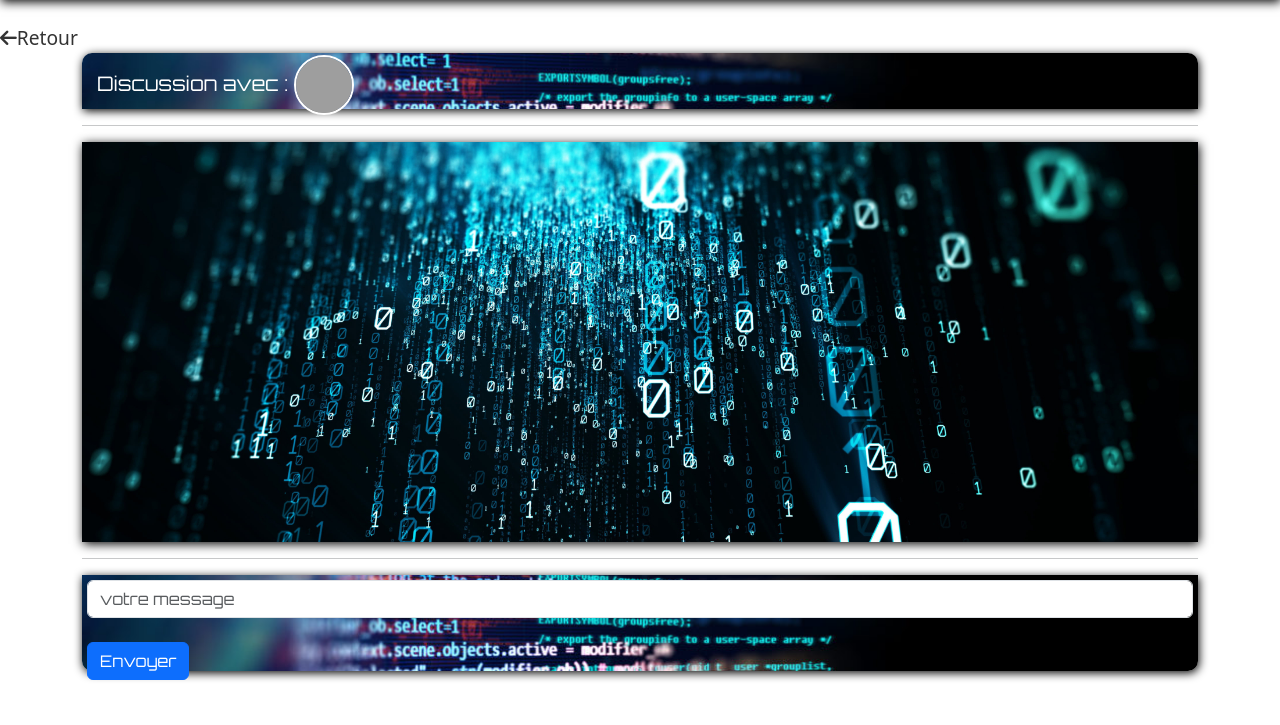
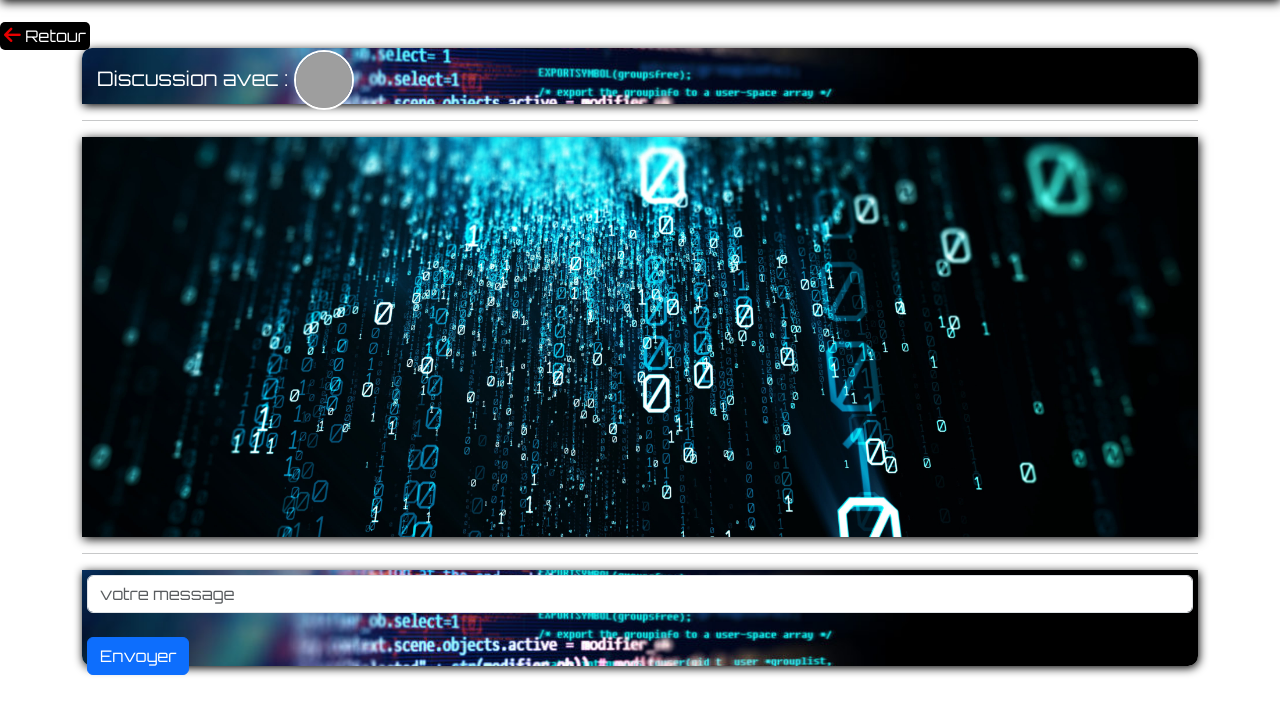
Before and after one commit to apexdevweb/code-farmers, a PHP site: page /mp.php?id=79 in a window 1280 px wide; the page is wider, and only the part inside the window is pictured. Shown: the part 75-800 px from the top of that part. Run offline with PHP 8.4, Linux system fonts and the light colour scheme; a user stored in the database is signed in; data comes from the database, SQL or seed files in the repository; some libraries are stand-ins or nearby versions; grey boxes are pictures that could not be loaded.

Commit message:
Version 1.0

```diff
--- a/asset/style.css
+++ b/asset/style.css
@@ -11,6 +11,22 @@ body {
 textarea {
   resize: none;
 }
+/*petit liens de retour*/
+.btnRetour {
+  height: auto;
+  width: auto;
+  border-radius: 5px;
+  padding: 4px;
+  background-color: #000;
+  color: #fff;
+  font-family: "Orbitron", sans-serif;
+  font-size: 1rem;
+}
+.btnRetour > i {
+  color: #e60000;
+}
+
+/*petit liens de retour FIN*/
 /*********NAVBAR***********/
 .nav-link {
   font-size: 0.9rem;
@@ -551,7 +567,7 @@ p {
 }
 /**************editeur profil FIN*********************/
 /*********************MESSAGERIE********************************/
-#messages > .container-msg {
+#messages > .containermsg {
   padding: 3px;
   height: 50vh;
   width: 100%;
@@ -588,16 +604,16 @@ p {
   border-bottom-right-radius: 10px;
 }
 /*scrollbar custom message*/
-.container-msg ::-webkit-scrollbar {
+.containermsg ::-webkit-scrollbar {
   height: 5px;
   width: 7px;
   border-radius: 15px;
 }
-.container-msg ::-webkit-scrollbar-track {
+.containermsg ::-webkit-scrollbar-track {
   background-color: #000;
   border-radius: 15px;
 }
-.container-msg ::-webkit-scrollbar-thumb {
+.containermsg ::-webkit-scrollbar-thumb {
   background: linear-gradient(#000, #e60000, #000);
   border-radius: 15px;
 }
--- a/login.php
+++ b/login.php
@@ -35,7 +35,7 @@ include "includes/head.php";
         <img src="asset/wallpapper/Logo2.png" style="width: 99%; height: auto;">
         <br>
         <br>
-        <a href="index.php"><i class="fa-solid fa-arrow-left"></i>Retour</a>
+        <a href="index.php" class="btnRetour"><i class="fa-solid fa-arrow-left"></i> Retour</a>
         <br>
         <br>
         <form method="POST">
@@ -56,7 +56,7 @@ include "includes/head.php";
             <button type="submit" class="btn btn-primary" name="connexion">Connection</button>
         </form>
         <br>
-        <a href="signup.php">Je n'ai pas encore de compte, je m'inscris<i class="fa-solid fa-arrow-right"></i></a>
+        <a href="signup.php" class="btnRetour">Je n'ai pas encore de compte, je m'inscris <i class="fa-solid fa-arrow-right"></i></a>
     </div>
 </body>
 
--- a/mp.php
+++ b/mp.php
@@ -14,13 +14,13 @@ include("includes/head.php");
     include("includes/navbar.php");
     ?>
     <br>
-    <a href="messagerie.php"><i class="fa-solid fa-arrow-left"></i>Retour</a>
+    <a href="messagerie.php" class="btnRetour"><i class="fa-solid fa-arrow-left"></i> Retour</a>
     <br>
     <div class="container GlobalMsg">
         <section id="messages">
             <h5>Discussion avec : <img src="asset/image/<?= $_GET['id']; ?>" style="width: 60px; height: 60px; border-radius: 50px; border: 2px solid #fff;"></h5>
             <hr>
-            <div class="container-msg">
+            <div class="containermsg">
                 <!--on récupère et affiche le message du destinataire-->
                 <?php
                 $recupMsg = $bdd->prepare("SELECT * FROM msgprive WHERE id_expediteur = ? AND id_destinataire = ?");
--- a/signup.php
+++ b/signup.php
@@ -14,7 +14,7 @@ include "includes/head.php";
         <img src="asset/wallpapper/Logo2.png" style="width: 99%; height: auto;">
         <br>
         <br>
-        <a href="index.php"><i class="fa-solid fa-arrow-left"></i>Retour</a>
+        <a href="index.php" class="btnRetour"><i class="fa-solid fa-arrow-left"></i> Retour</a>
         <br>
         <br>
         <form method="POST">
@@ -71,7 +71,7 @@ include "includes/head.php";
             <button type="submit" class="btn btn-primary" name="signup">Inscription</button>
         </form>
         <br>
-        <a href="login.php">J'ai déjà un compte, je me connecte<i class="fa-solid fa-arrow-right"></i></a>
+        <a href="login.php" class="btnRetour">J'ai déjà un compte, je me connecte <i class="fa-solid fa-arrow-right"></i></a>
     </div>
 </body>
 
```
